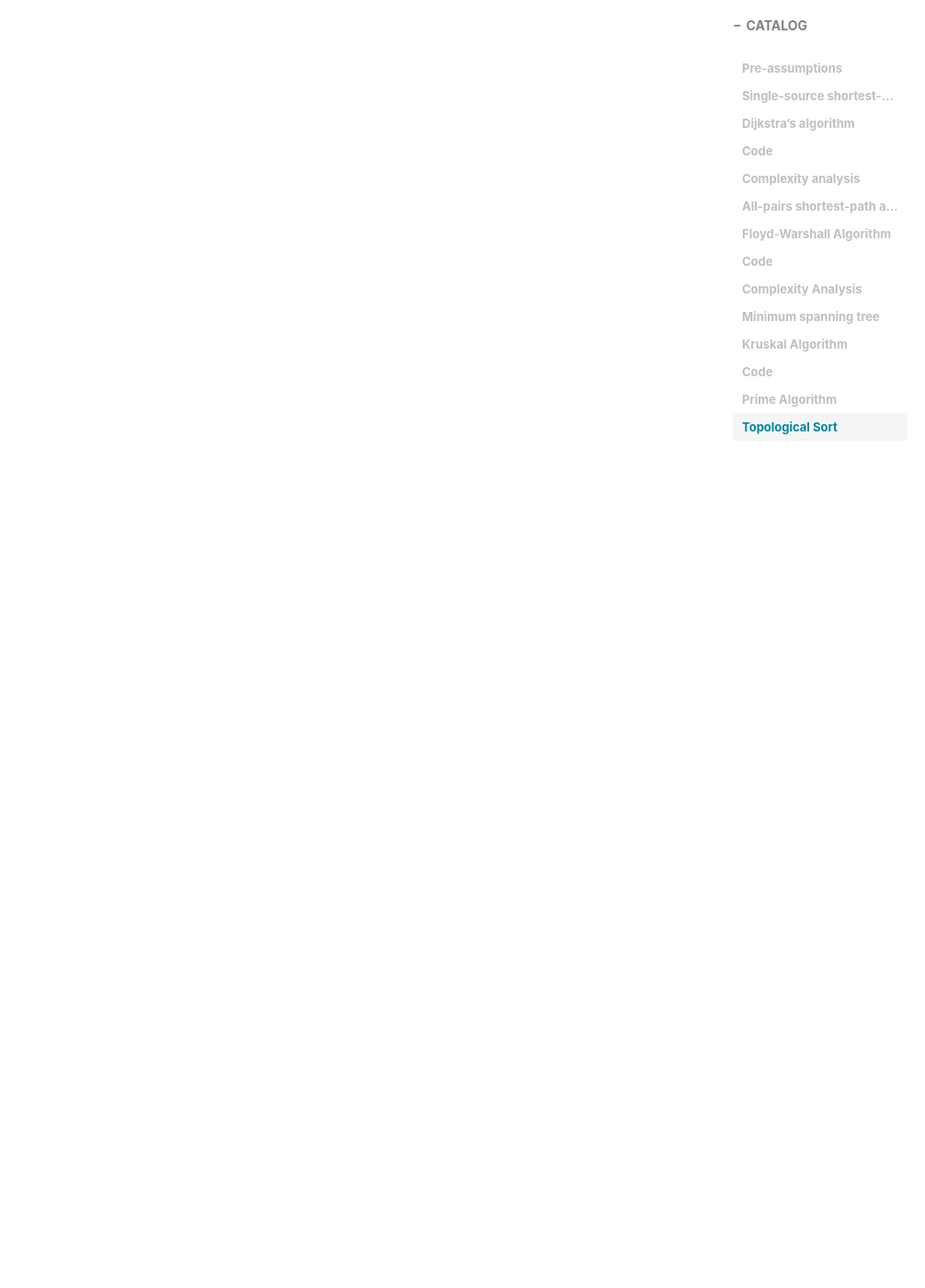
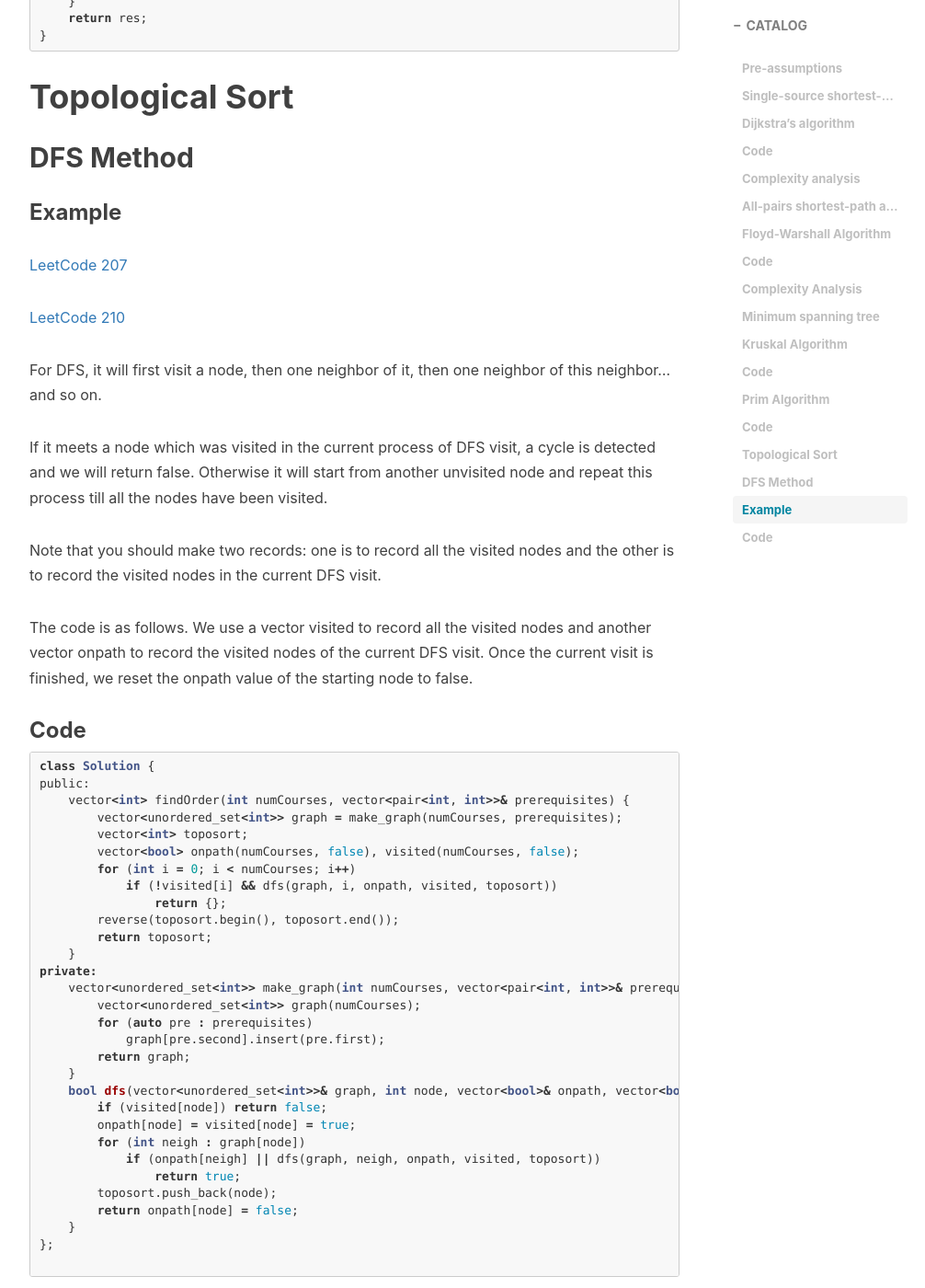
Before and after one commit to Grant6899/Grant6899.github.io, a Jekyll site: the page built from _posts/2018-02-24-Graph-Algorithm-Summary.md, in a window 1280 px wide and 1400 px high, scrolled down 5602 px. Shown: the whole window at 92% size, without its empty margins (233-1239 px from the left). Built offline with Jekyll 4.4.1, drawn with Linux system fonts in a browser that asks for light colours; nearby versions of some CDN libraries; comment, search, counter and statistics services are not loaded; some of the changed text lies outside the part shown.

Commit message:
Post update

````diff
--- a/_posts/2018-02-24-Graph-Algorithm-Summary.md
+++ b/_posts/2018-02-24-Graph-Algorithm-Summary.md
@@ -224,8 +224,102 @@ vector<Edge> Kruskal(vector<vector<int>>& map, vector<vector<int>>& paths){
 }
 ```
 
-## Prime Algorithm
+## Prim Algorithm
+
+```
+Prim(G):
+1 A = ∅
+2 pick any u ∈ V:
+3    MAKE-SET U (u)
+4 while U != V
+5		for each (u, v) in G.E ordered by weight(u, v), where u ∈ U and v ∈ V/U increasing:
+6       A = A ∪ {(u_min, v_min)}
+7       add v into U
+8 return A
+```
+
+### Code
+```c++
+struct Edge{
+    int src, dst, weight;
+    Edge(int _src, int _dst, int _weight) : src(_src), dst(_dst), weight(_weight) {}
+};
+
+vector<Edge> Prim(vector<vector<int>>& map, vector<vector<int>>& paths){
+    unordered_set<int> visited{3};
+    vector<Edge> res;
+    int n = map.size();
+
+    auto com = [](Edge a, Edge b){return a.weight > b.weight;};
+
+    while(visited.size() != n){
+
+        priority_queue<Edge, vector<Edge>, decltype(com)> pq(com);
+
+        for(auto it = visited.begin(); it != visited.end(); ++it){
+            for(int i = 0; i < map.size(); ++i)
+                if( !visited.count(i) && map[*it][i] != INT_MAX)
+                    pq.push(Edge(*it, i, map[*it][i]));
+        }
+
+        res.push_back(pq.top());
+        visited.insert(pq.top().dst);
+    }
+    return res;
+}
+```
+
+# Topological Sort
+
+## DFS Method
+
+### Example
+
+[LeetCode 207](https://leetcode.com/problems/course-schedule/description/)
+
+[LeetCode 210](https://leetcode.com/problems/course-schedule-ii/description/)
+
+For DFS, it will first visit a node, then one neighbor of it, then one neighbor of this neighbor... and so on.
+
+If it meets a node which was visited in the current process of DFS visit, a cycle is detected and we will return false.
+Otherwise it will start from another unvisited node and repeat this process till all the nodes have been visited.
+
+Note that you should make two records: one is to record all the visited nodes and the other is to record the visited nodes in the current DFS visit.
+
+The code is as follows. We use a vector<bool> visited to record all the visited nodes and another vector<bool> onpath
+to record the visited nodes of the current DFS visit. Once the current visit is finished, we reset the onpath value of the starting node to false.
 
 
+### Code
+```c++
+class Solution {
+public:
+    vector<int> findOrder(int numCourses, vector<pair<int, int>>& prerequisites) {
+        vector<unordered_set<int>> graph = make_graph(numCourses, prerequisites);
+        vector<int> toposort;
+        vector<bool> onpath(numCourses, false), visited(numCourses, false);
+        for (int i = 0; i < numCourses; i++)
+            if (!visited[i] && dfs(graph, i, onpath, visited, toposort))
+                return {};
+        reverse(toposort.begin(), toposort.end());
+        return toposort;
+    }
+private:
+    vector<unordered_set<int>> make_graph(int numCourses, vector<pair<int, int>>& prerequisites) {
+        vector<unordered_set<int>> graph(numCourses);
+        for (auto pre : prerequisites)
+            graph[pre.second].insert(pre.first);
+        return graph;
+    }
+    bool dfs(vector<unordered_set<int>>& graph, int node, vector<bool>& onpath, vector<bool>& visited, vector<int>& toposort) {
+        if (visited[node]) return false;
+        onpath[node] = visited[node] = true;
+        for (int neigh : graph[node])
+            if (onpath[neigh] || dfs(graph, neigh, onpath, visited, toposort))
+                return true;
+        toposort.push_back(node);
+        return onpath[node] = false;
+    }
+};
 
-# Topological Sort
+```
````
